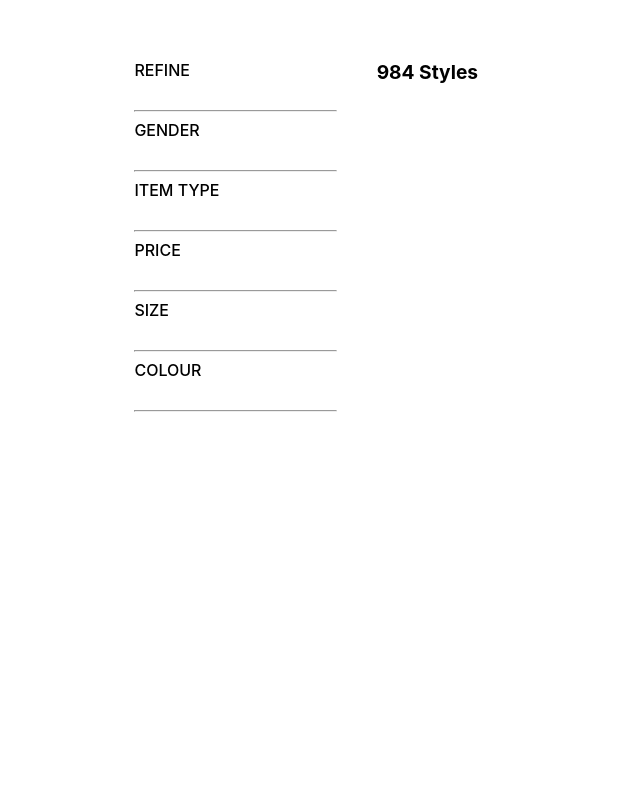
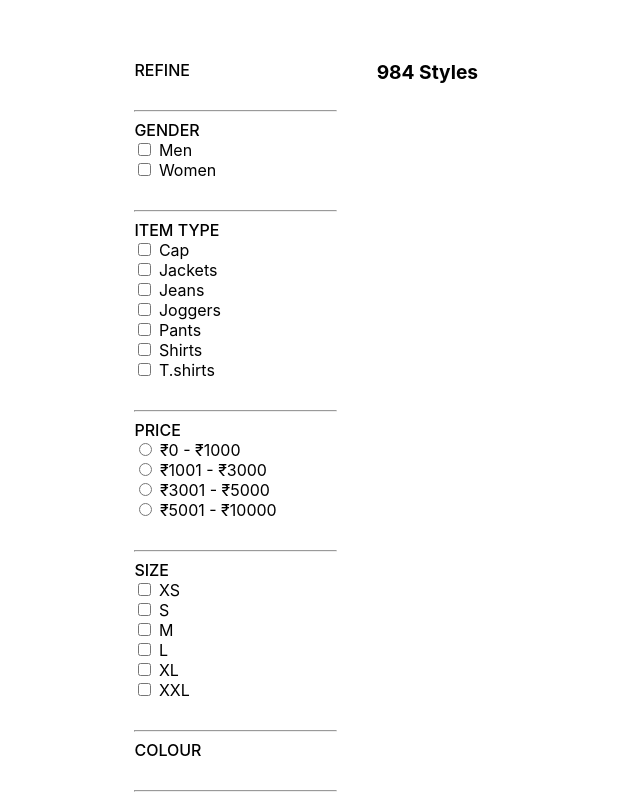
Before and after one commit to vijendrasaini/levi.inClone, a plain HTML site: page menProducts.html in a window 1280 px wide. Shown: the whole page, without its empty margins (0-640 px from the left). Drawn offline with Linux system fonts and the light colour scheme; no server answers.

Commit message:
all done

```diff
--- a/menProducts.html
+++ b/menProducts.html
@@ -12,16 +12,57 @@
             <span>REFINE</span>
             <hr>
             <div class="gender"></div>
-            <span>GENDER</span>
+            <span>GENDER</span> <br>
+            <input type="checkbox">
+            <label for="">Men</label> <br>
+            <input type="checkbox">
+            <label for="">Women</label>
             <hr>
             <div class="type"></div>
-            <span>ITEM TYPE</span>
+            <span>ITEM TYPE</span> <br>
+            <input type="checkbox">
+            <label for="">Cap</label> <br>
+            <input type="checkbox">
+            <label for="">Jackets</label> <br>
+            <input type="checkbox">
+            <label for="">Jeans</label> <br>
+            <input type="checkbox">
+            <label for="">Joggers</label> <br>
+            <input type="checkbox">
+            <label for="">Pants</label> <br>
+            <input type="checkbox">
+            <label for="">Shirts</label> <br>
+            <input type="checkbox">
+            <label for="">T.shirts</label>
             <hr>
             <div class="price"></div>
-            <span>PRICE</span>
+            <span>PRICE</span> <br>
+            <input type="radio" name="price" value="">
+            <label for="">₹0 - ₹1000</label>
+            <br>
+            <input type="radio" name="price" value="">
+            <label for="">₹1001 - ₹3000</label>
+            <br>
+            <input type="radio" name="price" value="">
+            <label for="">₹3001 - ₹5000</label>
+            <br>
+            <input type="radio" name="price" value="">
+            <label for="">₹5001 - ₹10000</label>
             <hr>
             <div class="size"></div>
-            <span>SIZE</span>
+            <span>SIZE</span> <br>
+            <input type="checkbox">
+            <label for="">XS</label> <br>
+            <input type="checkbox">
+            <label for="">S</label> <br>
+            <input type="checkbox">
+            <label for="">M</label> <br>
+            <input type="checkbox">
+            <label for="">L</label> <br>
+            <input type="checkbox">
+            <label for="">XL</label> <br>
+            <input type="checkbox">
+            <label for="">XXL</label>
             <hr>
             <div class="color"></div>
             <span>COLOUR</span>
```
